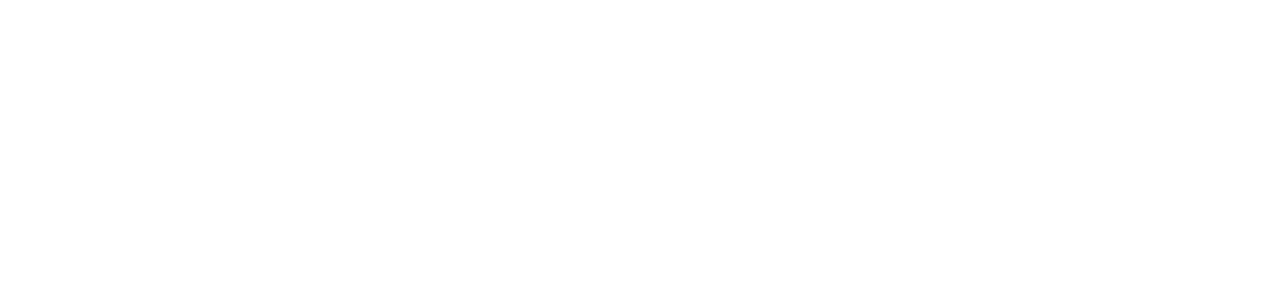
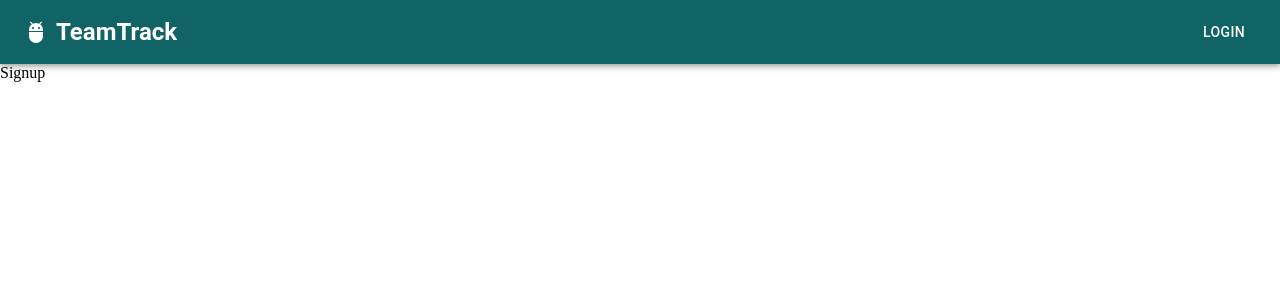
Before and after one commit to VatsalDave2102/team-track, a React (Vite) app: page /signup in a window 1280 px wide. Shown: the top 300 px of the page. Built offline with nearby package versions, Linux system fonts and the light colour scheme.

Commit message:
Add navbar and basic routing

```diff
--- a/src/App.tsx
+++ b/src/App.tsx
@@ -1,6 +1,31 @@
+import { RouterProvider, createBrowserRouter } from "react-router-dom";
+import Root from "./pages/root/Root";
+import ErrorPage from "./pages/error/ErrorPage";
+import LandingPage from "./pages/landing-page/LandingPage";
+import Signup from "./pages/signup/Signup";
+import Login from "./pages/login/Login";
+import { ThemeProvider } from "@emotion/react";
+import { theme } from "./utils/themeProvider";
+
+const router = createBrowserRouter([
+  {
+    path: "/",
+    element: <Root />,
+    errorElement: <ErrorPage />,
+    children: [
+      { path: "", element: <LandingPage /> },
+      { path: "signup", element: <Signup /> },
+      { path: "login", element: <Login /> },
+    ],
+  },
+]);
 
 function App() {
-  return <></>;
+  return (
+  <ThemeProvider theme={theme}>
+  <RouterProvider router={router} />
+  </ThemeProvider>
+  )
 }
 
 export default App;
--- /dev/null
+++ b/src/components/navbar/NavbarComponent.tsx
@@ -0,0 +1,172 @@
+import { useState } from "react";
+import AppBar from "@mui/material/AppBar";
+import Box from "@mui/material/Box";
+import Toolbar from "@mui/material/Toolbar";
+import IconButton from "@mui/material/IconButton";
+import Typography from "@mui/material/Typography";
+import Menu from "@mui/material/Menu";
+import MenuIcon from "@mui/icons-material/Menu";
+import Container from "@mui/material/Container";
+import Avatar from "@mui/material/Avatar";
+import Button from "@mui/material/Button";
+import Tooltip from "@mui/material/Tooltip";
+import MenuItem from "@mui/material/MenuItem";
+import AdbIcon from "@mui/icons-material/Adb";
+import InboxIcon from "@mui/icons-material/Inbox";
+import DraftsIcon from "@mui/icons-material/Drafts";
+import {
+  Drawer,
+  List,
+  ListItemButton,
+  ListItemIcon,
+  ListItemText,
+  Stack,
+} from "@mui/material";
+import { Link } from "react-router-dom";
+
+const pages = ["Dashboard", "Teams"];
+const settings = ["Profile", "Account", "Dashboard", "Logout"];
+
+function NavbarComponent() {
+  const [anchorElNav, setAnchorElNav] = useState<boolean>(false);
+  const [isAuth, setIsAuth] = useState(false);
+  const [anchorElUser, setAnchorElUser] = useState<null | HTMLElement>(null);
+
+  const handleOpenNavMenu = () => {
+    setAnchorElNav(true);
+  };
+  const handleOpenUserMenu = (event: React.MouseEvent<HTMLElement>) => {
+    setAnchorElUser(event.currentTarget);
+  };
+
+  const handleCloseNavMenu = () => {
+    setAnchorElNav(false);
+  };
+
+  const handleCloseUserMenu = () => {
+    setAnchorElUser(null);
+  };
+
+  return (
+    <AppBar position="static">
+      <Container maxWidth="xl">
+        <Toolbar
+          disableGutters
+          sx={{ display:'flex', justifyContent:'space-between' }}
+        >
+           {isAuth && (
+            <Box sx={{ display: { xs: "flex", md: "none" } }}>
+              <IconButton
+                size="large"
+                aria-label="account of current user"
+                aria-controls="menu-appbar"
+                aria-haspopup="true"
+                onClick={handleOpenNavMenu}
+                color="inherit"
+              >
+                <MenuIcon />
+              </IconButton>
+              <Drawer
+                anchor="left"
+                open={anchorElNav}
+                onClose={handleCloseNavMenu}
+              >
+                <Box p={2} width="200px" textAlign="center">
+                  <List component="nav" aria-label="main mailbox folders">
+                    <ListItemButton>
+                      <ListItemIcon>
+                        <InboxIcon />
+                      </ListItemIcon>
+                      <ListItemText primary="Dashboard" />
+                    </ListItemButton>
+                    <ListItemButton>
+                      <ListItemIcon>
+                        <DraftsIcon />
+                      </ListItemIcon>
+                      <ListItemText primary="Teams" />
+                    </ListItemButton>
+                  </List>
+                </Box>
+              </Drawer>
+            </Box>
+          )}
+
+          <Stack direction="row" alignItems="center">
+            <AdbIcon sx={{  mr: 1 }} />
+            <Typography
+              variant="h5"
+              noWrap
+              component="a"
+              href="/"
+              sx={{
+                mr: 2,
+                fontWeight: 700,
+                color: "inherit",
+                textDecoration: "none",
+              }}
+            >
+              TeamTrack
+            </Typography>
+          </Stack>
+
+
+
+          {isAuth && (
+            <Box sx={{ flexGrow: 1, display: { xs: "none", md: "flex" } }}>
+              {pages.map((page) => (
+                <Button
+                  key={page}
+                  onClick={handleCloseNavMenu}
+                  sx={{ my: 2, color: "white", display: "block" }}
+                >
+                  {page}
+                </Button>
+              ))}
+            </Box>
+          )}
+
+          {isAuth && (
+            <Box sx={{ flexGrow: 0 }}>
+              <Tooltip title="Open settings">
+                <IconButton onClick={handleOpenUserMenu} sx={{ p: 0 }}>
+                  <Avatar alt="Remy Sharp" src=" " />
+                </IconButton>
+              </Tooltip>
+              <Menu
+                sx={{ mt: "45px" }}
+                id="menu-appbar"
+                anchorEl={anchorElUser}
+                anchorOrigin={{
+                  vertical: "top",
+                  horizontal: "right",
+                }}
+                keepMounted
+                transformOrigin={{
+                  vertical: "top",
+                  horizontal: "right",
+                }}
+                open={Boolean(anchorElUser)}
+                onClose={handleCloseUserMenu}
+              >
+                {settings.map((setting) => (
+                  <MenuItem key={setting} onClick={handleCloseUserMenu}>
+                    <Typography textAlign="center">{setting}</Typography>
+                  </MenuItem>
+                ))}
+              </Menu>
+            </Box>
+          )}
+
+          {!isAuth && (
+            <Stack direction="row" spacing={2}>
+              <Button sx={{ color: "white" }} component={Link} to={"/login"}>
+                Login
+              </Button>
+            </Stack>
+          )}
+        </Toolbar>
+      </Container>
+    </AppBar>
+  );
+}
+export default NavbarComponent;
--- /dev/null
+++ b/src/pages/error/ErrorPage.tsx
@@ -0,0 +1,5 @@
+const ErrorPage = () => {
+  return <div>Error</div>;
+};
+
+export default ErrorPage;
--- /dev/null
+++ b/src/pages/landing-page/LandingPage.tsx
@@ -0,0 +1,11 @@
+import { Container } from "@mui/material";
+
+const LandingPage = () => {
+  return (
+    <Container maxWidth='xl'>
+
+    </Container>
+  );
+};
+
+export default LandingPage;
--- /dev/null
+++ b/src/pages/login/Login.tsx
@@ -0,0 +1,5 @@
+const Login = () => {
+  return <div>Login</div>;
+};
+
+export default Login;
--- /dev/null
+++ b/src/pages/root/Root.tsx
@@ -0,0 +1,13 @@
+import { Outlet } from "react-router-dom";
+import NavbarComponent from "../../components/navbar/NavbarComponent";
+
+const Root = () => {
+  return (
+    <>
+      <NavbarComponent />
+      <Outlet />
+    </>
+  )
+};
+
+export default Root;
--- /dev/null
+++ b/src/pages/signup/Signup.tsx
@@ -0,0 +1,5 @@
+const Signup = () => {
+  return <div>Signup</div>;
+};
+
+export default Signup;
--- /dev/null
+++ b/src/utils/themeProvider.tsx
@@ -0,0 +1,13 @@
+import { createTheme } from '@mui/material/styles';
+
+export const theme = createTheme({
+  palette: {
+    mode: 'light',
+    primary: {
+      main: '#116466',
+    },
+    secondary: {
+      main: '#d9b08c',
+    },
+  },
+})
```
Also changed, not shown: package.json (+8 -1 lines), src/index.css (line endings or trailing spaces), 1 other file (tests, documents, lock files or other folders).
